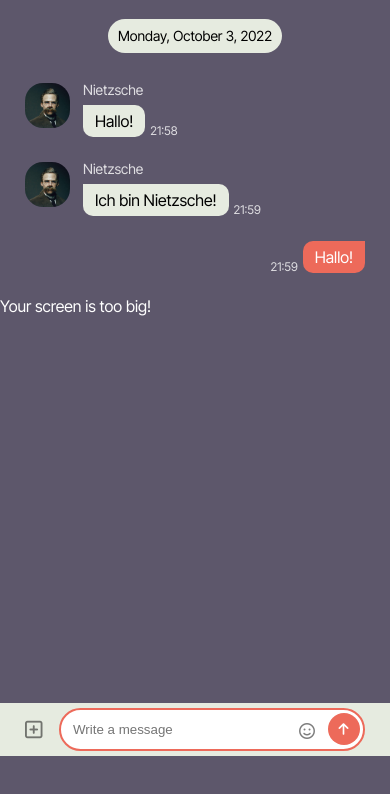
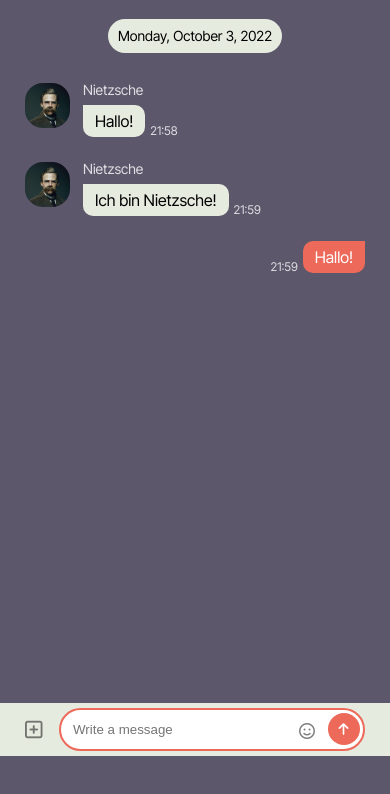
Before and after one commit to BeeGye/Lightalk, a plain HTML site: page chat.html in a window 390 px wide. Shown: the part 88-882 px from the top of the page. Drawn offline with Linux system fonts and the light colour scheme.

Commit message:
fixed-mobile-v2

```diff
--- a/chat.html
+++ b/chat.html
@@ -86,9 +86,9 @@
       </div>
     </form>
 
-    <div id="no-mobile">
+    <!--<div id="no-mobile">
       <span>Your screen is too big!</span>
-    </div>
+    </div>-->
 
     <script
       src="https://kit.fontawesome.com/e376eb9d6e.js"
```
Also changed, not shown: chats.html (+2 -2 lines), find.html (+2 -2 lines), friends.html (+2 -2 lines), index.html (+2 -2 lines), more.html (+2 -2 lines), settings.html (+2 -2 lines).
